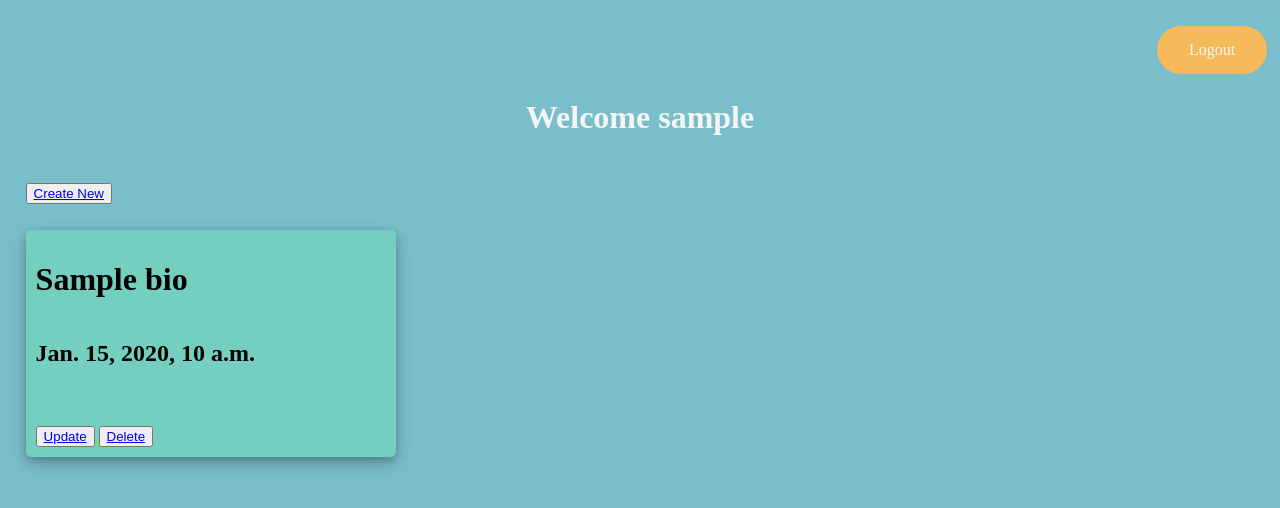
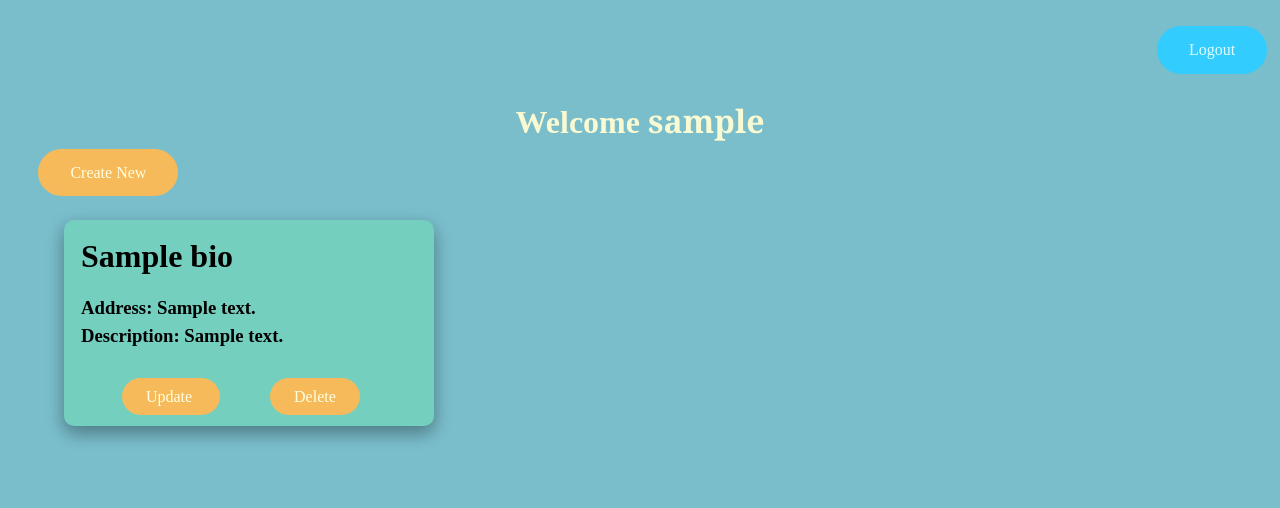
Before and after one commit to musanaeem/Test-BioData, a Django app: page /profiles/index/1/ in a window 1280 px wide. Shown: the top 508 px of the page. Run offline with Django 4.2, Linux system fonts and the light colour scheme; a user stored in the database is signed in; tables that the repository leaves empty hold one stand-in row (values such as "Sample post").

Commit message:
Styled index page

```diff
--- a/BioForm/profiles/static/styles/index.css
+++ b/BioForm/profiles/static/styles/index.css
@@ -2,11 +2,11 @@
 
 .logout{
     text-decoration: none;
-    color: whitesmoke;
+    color: lightcyan;
     float: right;
     margin: 2%;
     margin-right: 1%;
-    background-color: #f7ba5b; /* Green */
+    background-color: #33ccff; /* Green */
     border: none;
     padding: 15px 32px;
     text-align: center;
@@ -17,20 +17,38 @@
 
 .user{
     font-weight: bold;
+    font-family:Georgia, 'Times New Roman', Times, serif;
 }
 
 .username{
     clear: both;
     text-align: center;
-    color: whitesmoke;
+    color: lightgoldenrodyellow;
 }
 
 .create_text{
+    text-decoration: none;
+    color: lightyellow;
+    margin: 3%;
+    margin-right: 1%;
+    background-color: #f7ba5b; /* Green */
+    border: none;
+    padding: 15px 32px;
+    text-align: center;
+    font-size: 16px;
+    border-radius:25px;
+}
+
+.messages{
     margin: 2%;
+    margin-left: 4%;
+    color: darkred;
+    font-weight: bold;
 }
 
 .record{
-    margin-left: 2%;
+    margin-top: 3%;
+    margin-left: 5%;
     width: 350px;
     background: #74cfbf;
     position: relative;
@@ -38,8 +56,36 @@
     justify-content: center;
     flex-direction: column;
     padding: 10px;
-    box-shadow: 0 4px 8px 0 rgba(0, 0, 0, 0.2), 0 6px 20px 0 rgba(0, 0, 0, 0.19);
-    -webkit-box-shadow: 0 4px 8px 0 rgba(0, 0, 0, 0.2), 0 6px 20px 0 rgba(0, 0, 0, 0.19);
-    -moz-box-shadow: 0 4px 8px 0 rgba(0, 0, 0, 0.2), 0 6px 20px 0 rgba(0, 0, 0, 0.19);
-    border-radius: 5px;
+    box-shadow: 0 8px 16px 0 rgba(0, 0, 0, 0.2), 0 6px 20px 0 rgba(0, 0, 0, 0.19);
+    -webkit-box-shadow: 0 8px 16px 0 rgba(0, 0, 0, 0.2), 0 6px 20px 0 rgba(0, 0, 0, 0.19);
+    -moz-box-shadow: 0 8px 16px 0 rgba(0, 0, 0, 0.2), 0 6px 20px 0 rgba(0, 0, 0, 0.19);
+    border-radius: 10px;
+    line-height: 10px;
 }
+
+.name{
+    margin-bottom:12%;
+}
+
+.method{
+    text-decoration: none;
+    color: lightyellow;
+    margin: 2%;
+    margin-right: 15%;
+    background-color: #f7ba5b; /* Green */
+    border: none;
+    padding: 10px 24px;
+    text-align: center;
+    font-size: 16px;
+    border-radius:20px;
+}
+
+.methods{
+    margin:4%;
+    margin-left: 12%;
+}
+
+.labels{
+    margin-bottom: 5%;
+    margin-left: 2%;
+}
--- a/BioForm/profiles/templates/profiles/index.html
+++ b/BioForm/profiles/templates/profiles/index.html
@@ -12,7 +12,7 @@
 
     <h1 class="username"> Welcome <span class="user">{{ user.username }} </span></h1>
 
-    <button class="create_text"> <a href="{% url 'create' %}" > Create New </a> </button>
+    <a class="create_text" href="{% url 'create' %}" > Create New </a>
 
     {% for message in messages %}
       <p class="messages"> {{message}} </p>
@@ -20,13 +20,14 @@
 
     {% for object in users %}
       <div class="record">
-        <h1> {{ object.name }}</h1>
-        <h2> {{ object.created }}</h2>
-        <h2> {{ object.uid }}</h2>
-
+        <div class="labels">
+          <h1 class="name"> {{ object.name }}</h1>
+          <h3> Address: {{ object.address }}</h3>
+          <h3> Description: {{ object.description }}</h3>
+        </div>
         <div class="methods">
-          <button> <a href="{% url 'update' object.id %}" > Update </a>  </button>
-          <button> <a href="{% url 'delete' object.id %}" > Delete </a>  </button>
+          <a class="method" href="{% url 'update' object.id %}" > Update </a>
+          <a class="method" href="{% url 'delete' object.id %}" > Delete </a>
         </div>
       </div>
     {% endfor %}
```
Also changed, not shown: BioForm/profiles/templates/profiles/update.html (deleted, +0 -22 lines).
